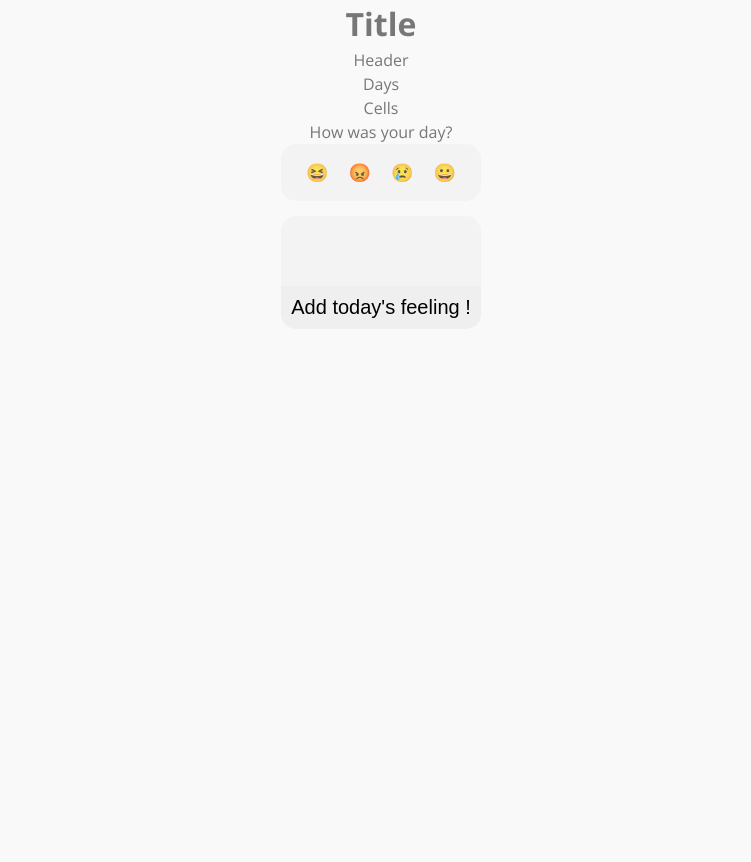
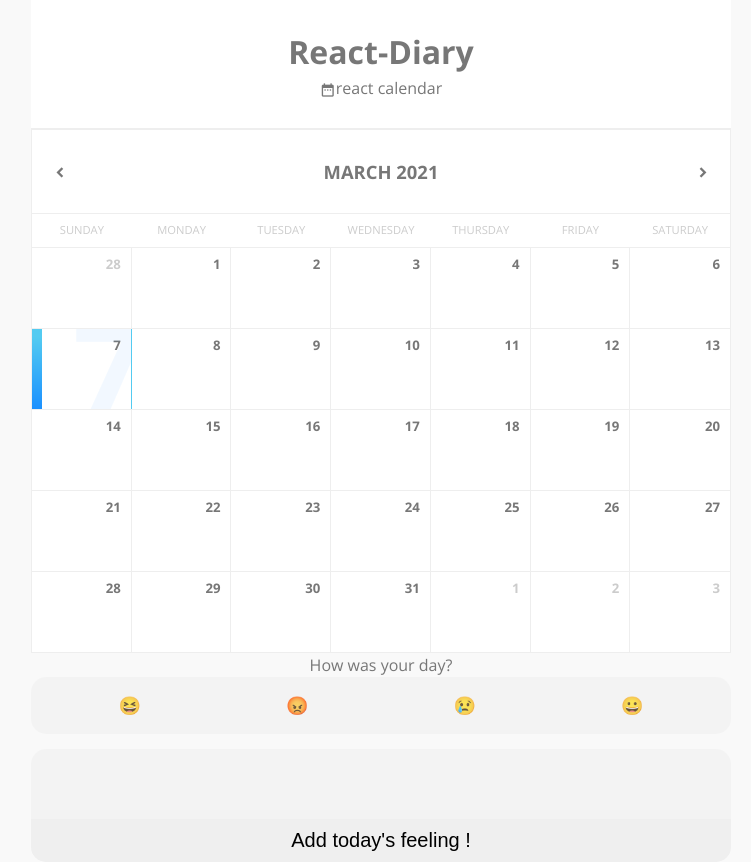
Before and after one commit to arisa277/React-Diary, a React (Create React App) app: page / in a window 1280 px wide. Shown: the whole page, without its empty margins (259-1010 px from the left). Before the commit the page ends 800 px from the top, so only its background shows below. Built offline with nearby package versions, Linux system fonts and the light colour scheme.

Commit message:
Calendar component

```diff
--- a/src/components/App.js
+++ b/src/components/App.js
@@ -1,13 +1,19 @@
 import React from "react";
 import Calendar from "./Calendar";
-import Posting from './Posting'
+import Posting from "./Posting";
 import "./index.css";
 
 class App extends React.Component {
   render() {
     return (
       <div className="container">
-        <h1>Title</h1>
+        <header>
+        <h1>React-Diary</h1>
+          <div className="logo">
+            <span className="icon">date_range</span>
+            <span>react calendar</span>
+          </div>
+        </header>
         <Calendar />
         <Posting />
       </div>
--- a/src/components/Calendar.js
+++ b/src/components/Calendar.js
@@ -1,16 +1,133 @@
 import React from "react";
+import {
+  format,
+  addMonths,
+  subMonths,
+  startOfWeek,
+  addDays,
+  startOfMonth,
+  endOfMonth,
+  endOfWeek,
+  isSameDay,
+  parse,
+  isSameMonth
+} from "date-fns";
+import "./index.css";
 
-class Calendarpage extends React.Component {
+class Calendar extends React.Component {
+  state = {
+    currentMonth: new Date(),
+    selectedDate: new Date(),
+  };
+
+  renderHeader() {
+    const dateFormat = "MMMM yyyy";
+    return (
+      <div className="header row flex-middle">
+        <div className="col col-start">
+          <div className="icon" onClick={this.prevMonth}>
+            chevron_left
+          </div>
+        </div>
+        <div className="col col-center">
+          <span>{format(this.state.currentMonth, dateFormat)}</span>
+        </div>
+        <div className="col col-end" onClick={this.nextMonth}>
+          <div className="icon">chevron_right</div>
+        </div>
+      </div>
+    );
+  }
+
+  renderDays() {
+    const dateFormat = "EEEE";
+    const days = [];
+
+    let startDate = startOfWeek(this.state.currentMonth);
+
+    for (let i = 0; i < 7; i++) {
+      days.push(
+        <div className="col col-center" key={i}>
+          {format(addDays(startDate, i), dateFormat)}
+        </div>
+      );
+    }
+    return <div className="days row">{days}</div>;
+  }
+
+  renderCells() {
+    const { currentMonth, selectedDate } = this.state;
+    const monthStart = startOfMonth(currentMonth);
+    const monthEnd = endOfMonth(monthStart);
+    const startDate = startOfWeek(monthStart);
+    const endDate = endOfWeek(monthEnd);
+
+    const dateFormat = "d";
+    const rows = [];
+
+    let days = [];
+    let day = startDate;
+    let formattedDate = "";
+
+    while (day <= endDate) {
+      for (let i = 0; i < 7; i++) {
+        formattedDate = format(day, dateFormat);
+        const cloneDay = day;
+        days.push(
+          <div
+            className={`col cell ${
+              !isSameMonth(day, monthStart)
+                ? "disabled"
+                : isSameDay(day, selectedDate)
+                ? "selected"
+                : ""
+            }`}
+            key={day}
+            // onClick={() => this.onDateClick(parse(cloneDay))}
+          >
+            <span className="number">{formattedDate}</span>
+            <span className="bg">{formattedDate}</span>
+          </div>
+        );
+        day = addDays(day, 1);
+      }
+      rows.push(
+        <div className="row" key={day}>
+          {days}
+        </div>
+      );
+      days = [];
+    }
+    return <div className="body">{rows}</div>
+  }
+
+  onDateClick = day => {
+    this.setState({
+      selectedDate: day
+    })
+  };
+
+  nextMonth = () => {
+    this.setState({
+      currentMonth: addMonths(this.state.currentMonth, 1),
+    });
+  };
+
+  prevMonth = () => {
+    this.setState({
+      currentMonth: subMonths(this.state.currentMonth, 1),
+    });
+  };
 
   render() {
     return (
-      <div>
-        <div>Header</div>
-        <div>Days</div>
-        <div>Cells</div>
+      <div className="calendar">
+        {this.renderHeader()}
+        {this.renderDays()}
+        {this.renderCells()}
       </div>
     );
   }
 }
 
-export default Calendarpage;
+export default Calendar;
--- a/src/components/index.css
+++ b/src/components/index.css
@@ -9,7 +9,7 @@
 
 .container {
     text-align: center;
-    max-width: 200px;
+    max-width: 700px;
     margin: 0 auto;
 }
 
```
Also changed, not shown: src/components/Modal.js (added).
